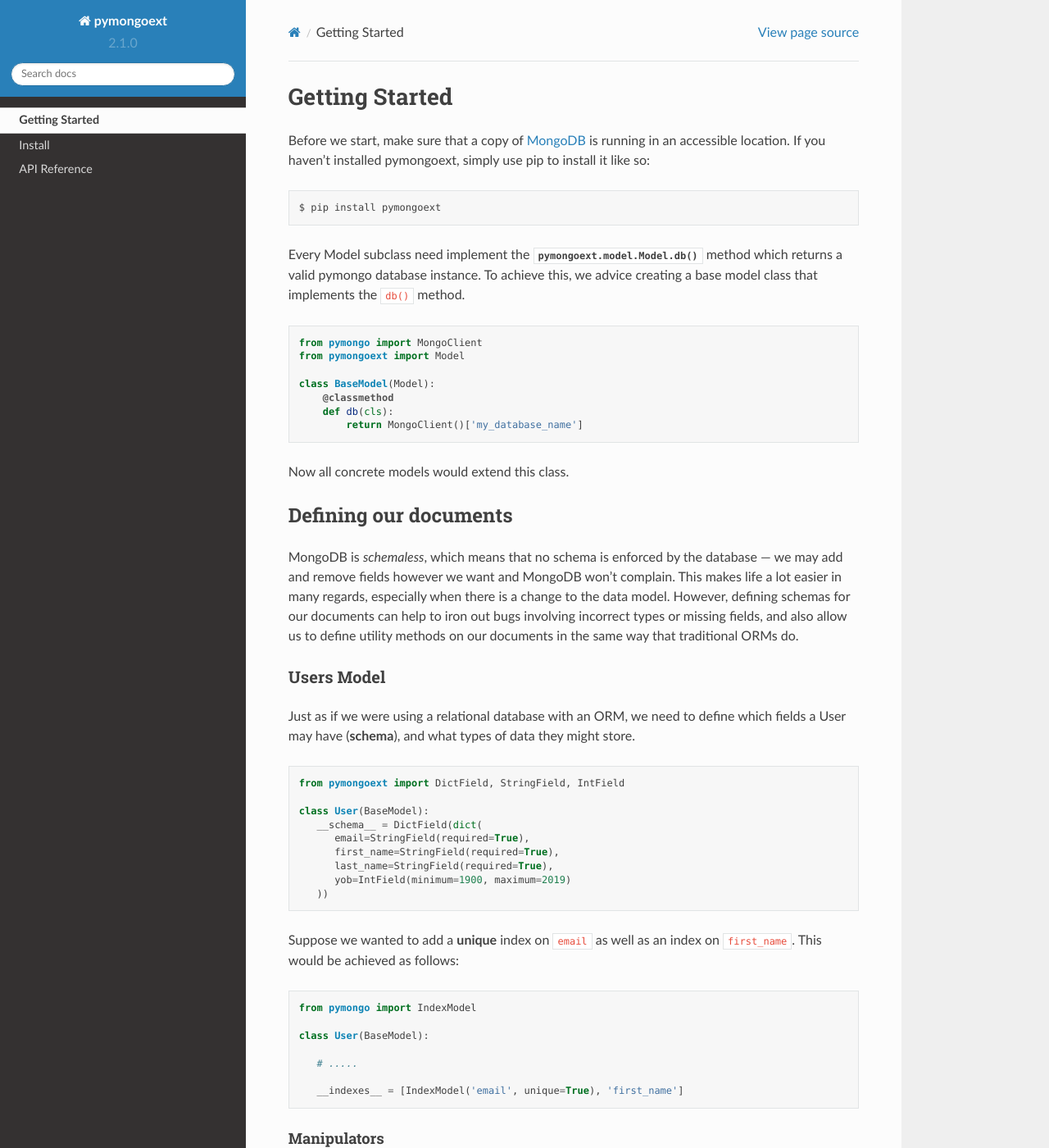
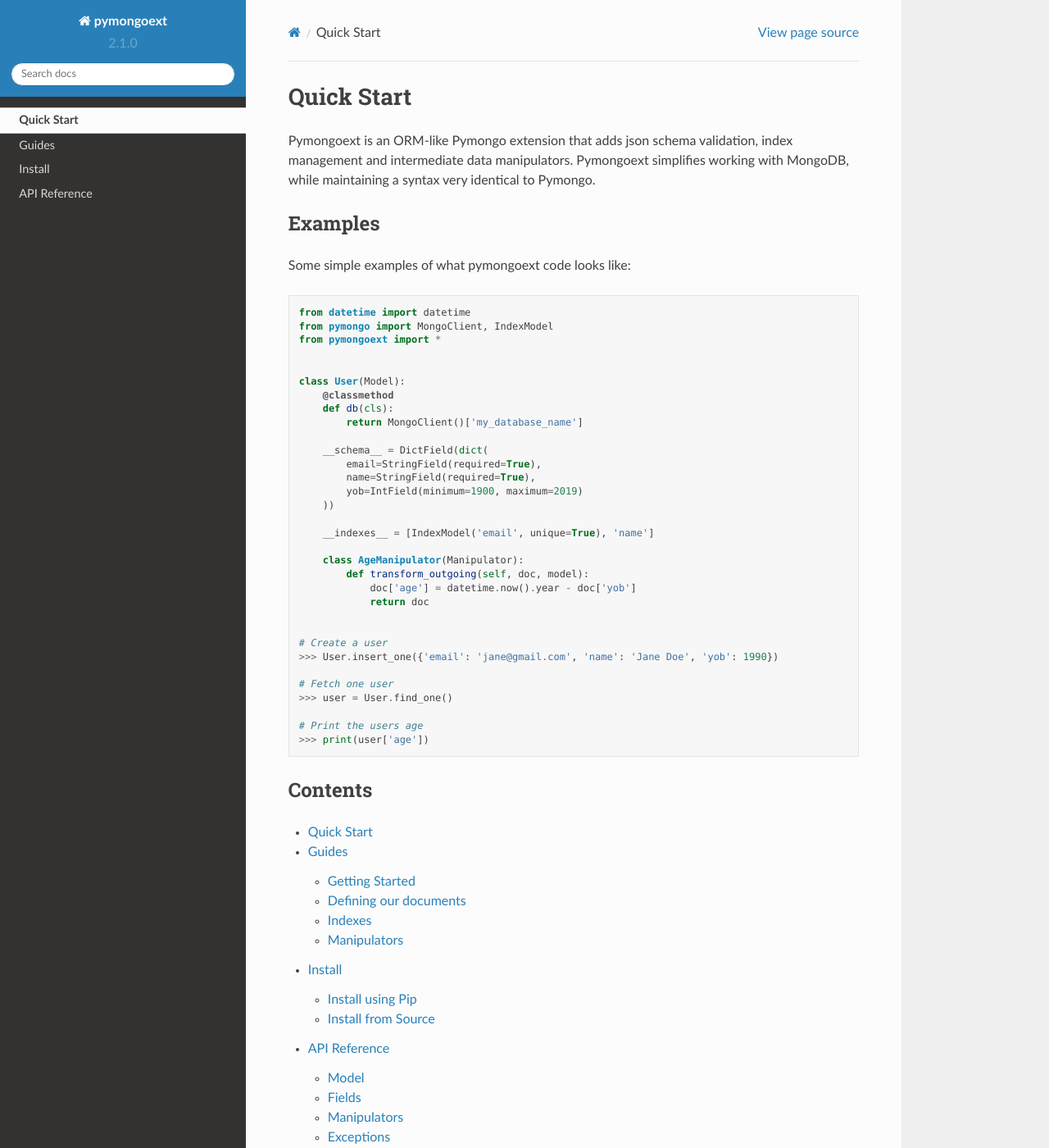
Before and after one commit to musyoka-morris/pymongoext, a Sphinx documentation site: the page built from docs/index.rst, in a window 1280 px wide and 1400 px high. Shown: the whole window at 82% size. Built offline with Sphinx 7.4.7 and the Read the Docs theme 2.0.0, drawn with Linux system fonts in a browser that asks for light colours; some of the changed text lies outside the part shown.

Commit message:
Improved docs

```diff
--- a/docs/index.rst
+++ b/docs/index.rst
@@ -1,132 +1,59 @@
-.. pymongoext documentation master file, created by
-   sphinx-quickstart on Sat Mar 30 16:56:31 2019.
-   You can adapt this file completely to your liking, but it should at least
-   contain the root `toctree` directive.
+Quick Start
+************
 
-.. currentmodule:: pymongoext
+Pymongoext is an ORM-like Pymongo extension that adds json schema validation,
+index management and intermediate data manipulators.
+Pymongoext simplifies working with MongoDB, while maintaining a syntax very identical to Pymongo.
 
-Getting Started
-==================
 
-Before we start, make sure that a copy of `MongoDB <https://www.mongodb.com/downloads>`_
-is running in an accessible location.
-If you haven’t installed pymongoext, simply use pip to install it like so::
-
-   $ pip install pymongoext
-
-Every Model subclass need implement the :meth:`pymongoext.model.Model.db` method which returns a
-valid pymongo database instance.
-To achieve this, we advice creating a base model class that implements the ``db()`` method.
+Examples
+=========
+Some simple examples of what pymongoext code looks like:
 
 .. highlight:: python
 .. code-block:: python
 
-   from pymongo import MongoClient
-   from pymongoext import Model
-
-   class BaseModel(Model):
-       @classmethod
-       def db(cls):
-           return MongoClient()['my_database_name']
-
-Now all concrete models would extend this class.
+    from datetime import datetime
+    from pymongo import MongoClient, IndexModel
+    from pymongoext import *
 
 
-Defining our documents
-------------------------
+    class User(Model):
+        @classmethod
+        def db(cls):
+            return MongoClient()['my_database_name']
 
-MongoDB is `schemaless`, which means that no schema is enforced by the database —
-we may add and remove fields however we want and MongoDB won’t complain.
-This makes life a lot easier in many regards, especially when there is a change to the data model.
-However, defining schemas for our documents can help to iron out bugs involving incorrect types
-or missing fields, and also allow us to define utility methods on our documents in the same way
-that traditional ORMs do.
+        __schema__ = DictField(dict(
+            email=StringField(required=True),
+            name=StringField(required=True),
+            yob=IntField(minimum=1900, maximum=2019)
+        ))
 
-Users Model
-~~~~~~~~~~~
-Just as if we were using a relational database with an ORM,
-we need to define which fields a User may have (**schema**), and what types of data they might store.
+        __indexes__ = [IndexModel('email', unique=True), 'name']
 
-.. highlight:: python
-.. code-block:: python
-
-   from pymongoext import DictField, StringField, IntField
-
-   class User(BaseModel):
-      __schema__ = DictField(dict(
-         email=StringField(required=True),
-         first_name=StringField(required=True),
-         last_name=StringField(required=True),
-         yob=IntField(minimum=1900, maximum=2019)
-      ))
-
-Suppose we wanted to add a **unique** index on ``email`` as well as an index on ``first_name``.
-This would be achieved as follows:
-
-.. highlight:: python
-.. code-block:: python
-
-   from pymongo import IndexModel
-
-   class User(BaseModel):
-
-      # .....
-
-      __indexes__ = [IndexModel('email', unique=True), 'first_name']
+        class AgeManipulator(Manipulator):
+            def transform_outgoing(self, doc, model):
+                doc['age'] = datetime.now().year - doc['yob']
+                return doc
 
 
-Manipulators
-*************
+    # Create a user
+    >>> User.insert_one({'email': 'jane@gmail.com', 'name': 'Jane Doe', 'yob': 1990})
 
-Manipulators are useful for manipulating (adding, removing, modifying) document properties
-before being persisted to MongoDB and after retrieval.
-A manipulator has two methods ``transform_incoming`` and ``transform_outgoing``.
+    # Fetch one user
+    >>> user = User.find_one()
 
-Suppose you want to print out the person's full name. You could do it yourself:
+    # Print the users age
+    >>> print(user['age'])
 
 
-.. highlight:: python
-.. code-block:: python
-
-   user = User.find_one()
-   print("{} {}".format(user['first_name'], user['last_name']))
-
-But concatenating the first and last name every time can get cumbersome.
-And what if you want to do some extra processing on the name, like removing diacritics?
-A Manipulator lets you define a virtual property ``full_name`` that won't get persisted to MongoDB.
-
-
-.. highlight:: python
-.. code-block:: python
-
-   from pymongoext.manipulators import Manipulator
-
-   class User(BaseModel):
-
-      # .....
-
-      class FullNameManipulator(Manipulator):
-         def transform_outgoing(self, doc, model):
-            doc['full_name'] = "{} {}".format(user['first_name'], user['last_name'])
-            return doc
-
-         def transform_incoming(self, doc, model, action):
-            if 'full_name' in doc:
-               del doc['full_name']  # Don't persist full name
-            return doc
-
-Now, every document you retrieve will have a full_name property.
-
-.. highlight:: python
-.. code-block:: python
-
-   user = User.find_one()
-   print(user['full_name'])
-
+Contents
+=========
 
 .. toctree::
    :maxdepth: 2
 
    self
+   guides
    install
    api_reference
```
Also changed, not shown: docs/guides.rst (added, +186 -0 lines).
